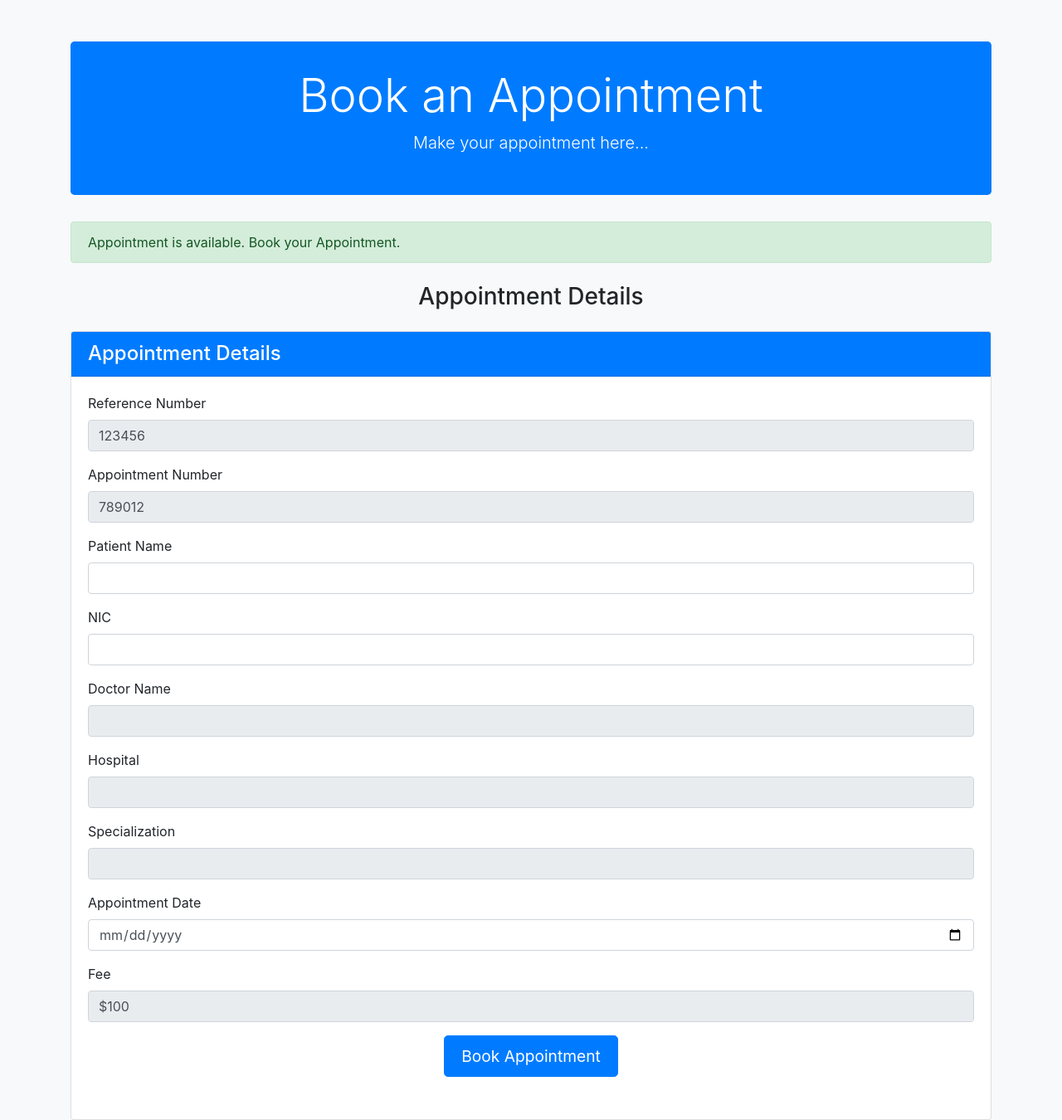
After one commit to sasi1219/EChannelling, a Django app: page /find_doctor/check_doctor in a window 1280 px wide. The commit adds this page. Shown: the whole page at 83% size. Run offline with Django 5.2, Linux system fonts and the light colour scheme; tables that the repository leaves empty hold one stand-in row (values such as "Sample post"); some libraries are stand-ins or nearby versions.

Commit message:
User Profile page, find doctor page and book appointment page are linked.

```diff
--- a/e_channelling/urls.py
+++ b/e_channelling/urls.py
@@ -37,11 +37,7 @@ urlpatterns = [
     path('doctor/<int:pk>/', include('doctor_profile.urls')),
     path('doctor_profile/', include('doctor_profile.urls')),
     path('view_appointment/', include('view_appointment.urls')),
+    path('find_doctor/', include('place_appointment.urls')),
+    path('check_doctor/', include('place_appointment.urls')),
 
 ]
-
-from django.conf import settings
-from django.conf.urls.static import static
-
-if settings.DEBUG:
-    urlpatterns += static(settings.MEDIA_URL, document_root=settings.MEDIA_ROOT)
--- /dev/null
+++ b/place_appointment/Templates/place_appointment/Book_appointment.html
@@ -0,0 +1,143 @@
+<!DOCTYPE html>
+<html lang="en">
+<head>
+    <meta charset="UTF-8">
+    <meta name="viewport" content="width=device-width, initial-scale=1.0">
+    <title>ClinicMate - Book an Appointment</title>
+    <link href="https://maxcdn.bootstrapcdn.com/bootstrap/4.5.2/css/bootstrap.min.css" rel="stylesheet">
+    <style>
+        body {
+            padding-top: 50px;
+            background-color: #f8f9fa;
+        }
+        .section-title {
+            margin-bottom: 30px;
+        }
+        .doctor-card, .patient-card {
+            margin-bottom: 20px;
+        }
+        .jumbotron {
+            background: #007bff;
+            color: white;
+            padding: 2rem 1rem;
+            border-radius: 0.3rem;
+        }
+        .search-heading {
+            font-size: 1.5rem;
+            font-weight: bold;
+        }
+        .form-control, .btn {
+            margin-bottom: 15px;
+        }
+        .form-group label {
+            margin-right: 10px;
+        }
+        .btn-outline-light {
+            color: #007bff;
+            background-color: #fff;
+            border-color: #007bff;
+        }
+        .card-header {
+            background: #007bff;
+            color: white;
+        }
+        .btn-primary {
+            background-color: #007bff;
+            border-color: #007bff;
+        }
+        .btn-primary:hover {
+            background-color: #0056b3;
+            border-color: #004085;
+        }
+        .form-group.text-center button {
+            font-size: 1.2rem;
+            padding: 10px 20px;
+        .container {
+            max-width: 900px;
+        }
+
+
+        }
+    </style>
+</head>
+<body>
+    <div class="container">
+        <div class="jumbotron text-center">
+            <h1 class="display-4">Book an Appointment</h1>
+            <p class="lead">Make your appointment here...</p>
+        </div>
+        {% if message %}
+            <div class="alert {{ message_class }}">
+                {{ message }}
+            </div>
+        {% endif %}
+        {% if doctors %}
+            <ul class="list-group">
+                {% for Doctor in doctors %}
+                    <li class="list-group-item">
+                        Dr. {{ Doctor.name }} - {{ Doctor.specialization.name }} at {{ Doctor.hospital.name }} on {{ Doctor.available_date }}
+                    </li>
+                {% endfor %}
+            </ul>
+
+        {% endif %}
+        <!-- Appointment Booking Section -->
+        <div class="mt-4">
+            <h3 class="text-center mb-4">Appointment Details</h3>
+            <div class="card">
+                <div class="card-header">
+                    <h4 class="mb-0">Appointment Details</h4>
+                </div>
+                <div class="card-body">
+                    <form id="bookAppointmentForm" method="post" class="form">
+                        {% csrf_token %}
+                        <div class="form-group">
+                            <label for="reference_number">Reference Number</label>
+                            <input type="text" class="form-control" id="reference_number" name="reference_number" value="123456" readonly>
+                        </div>
+                        <div class="form-group">
+                            <label for="appointment_number">Appointment Number</label>
+                            <input type="text" class="form-control" id="appointment_number" name="appointment_number" value="789012" readonly>
+                        </div>
+                        <div class="form-group">
+                            <label for="patient_name">Patient Name</label>
+                            <input type="text" class="form-control" id="patient_name" name="patient_name" required>
+                        </div>
+                        <div class="form-group">
+                            <label for="patient_nic">NIC</label>
+                            <input type="text" class="form-control" id="patient_nic" name="patient_nic" required>
+                        </div>
+                        <div class="form-group">
+                            <label for="doctor_name">Doctor Name</label>
+                            <input type="text" class="form-control" id="doctor_name" name="doctor_name" required readonly>
+                        </div>
+                        <div class="form-group">
+                            <label for="hospital">Hospital</label>
+                            <input type="text" class="form-control" id="hospital" name="hospital" required readonly>
+                        </div>
+                        <div class="form-group">
+                            <label for="specialization">Specialization</label>
+                            <input type="text" class="form-control" id="specialization" name="specialization" required readonly>
+                        </div>
+                        <div class="form-group">
+                            <label for="appointment_date">Appointment Date</label>
+                            <input type="date" class="form-control" id="appointment_date" name="appointment_date" required>
+                        </div>
+                        <div class="form-group">
+                            <label for="fee">Fee</label>
+                            <input type="text" class="form-control" id="fee" name="fee" value="$100" readonly>
+                        </div>
+                        <div class="form-group text-center">
+                            <button type="submit" class="btn btn-primary btn-lg">Book Appointment</button>
+                        </div>
+                    </form>
+                </div>
+            </div>
+        </div>
+    </div>
+
+    <script src="https://code.jquery.com/jquery-3.5.1.slim.min.js"></script>
+    <script src="https://cdn.jsdelivr.net/npm/@popperjs/core@2.5.4/dist/umd/popper.min.js"></script>
+    <script src="https://maxcdn.bootstrapcdn.com/bootstrap/4.5.2/js/bootstrap.min.js"></script>
+</body>
+</html>
--- a/place_appointment/urls.py
+++ b/place_appointment/urls.py
@@ -1,6 +1,8 @@
+
 from django.urls import path
 from . import views
 
 urlpatterns = [
-    path('', views.place_appointment, name='place_appointment'),
+    path('', views.find_doctor, name='find_doctor'),
+    path('check_doctor', views.check_doctor, name='check_doctor'),
 ]
--- a/place_appointment/views.py
+++ b/place_appointment/views.py
@@ -1,4 +1,36 @@
 from django.shortcuts import render
 
-def place_appointment(request):
-    return render(request, 'place_appointment/place_appointment.html')
+def find_doctor(request):
+    return render(request, 'place_appointment/Find_doctor.html')
+
+from django.shortcuts import render
+from appointments.models import Check
+
+def check_doctor(request):
+    doctor_name = request.GET.get('doctor_name')
+    specialization = request.GET.get('specialization')
+    hospital = request.GET.get('hospital')
+    date = request.GET.get('date')
+
+    checks = Check.objects.all()
+
+    if doctor_name:
+        checks = checks.filter(name__name__icontains=doctor_name)
+    if specialization:
+        checks = checks.filter(specialization__name__iexact=specialization)
+    if hospital:
+        checks = checks.filter(hospital__name__iexact=hospital)
+    if date:
+        checks = checks.filter(available_date=date)
+
+    message = ""
+    if checks.exists():
+        message = "Appointment is available. Book your Appointment."
+        message_class = "alert-success"
+        return render(request, 'place_appointment/book_appointment.html',
+                      {'checks': checks, 'message': message, 'message_class': message_class})
+    else:
+        message = "No appointments available matching your criteria."
+        message_class = "alert-danger"
+        return render(request, 'place_appointment/find_doctor.html',
+                      {'message': message, 'message_class': message_class})
--- a/user_profile/templates/user_profile/index.html
+++ b/user_profile/templates/user_profile/index.html
@@ -57,7 +57,7 @@
                             <div class="action-card">
                                 <h3>Channel a Doctor</h3>
                                 <p>Book an appointment with a specialist.</p>
-                                <a href="{% url 'place_appointment' %}?name={{ full_name }}&nic={{ nic }}" class="btn btn-primary">Channel a Doctor</a>
+                                <a href="{% url 'find_doctor' %}?full_name={{ full_name }}&email={{ email }}&phone={{ phone }}&nic={{ nic }}&dob={{ dob }}" class="btn btn-primary">Channel a Doctor</a>
                             </div>
                         </div>
                         <div class="col-md-6">
```
Also changed, not shown: place_appointment/Templates/place_appointment/Success.html (deleted, +0 -106 lines), place_appointment/Templates/place_appointment/place_appointment.html (deleted, +0 -208 lines).
